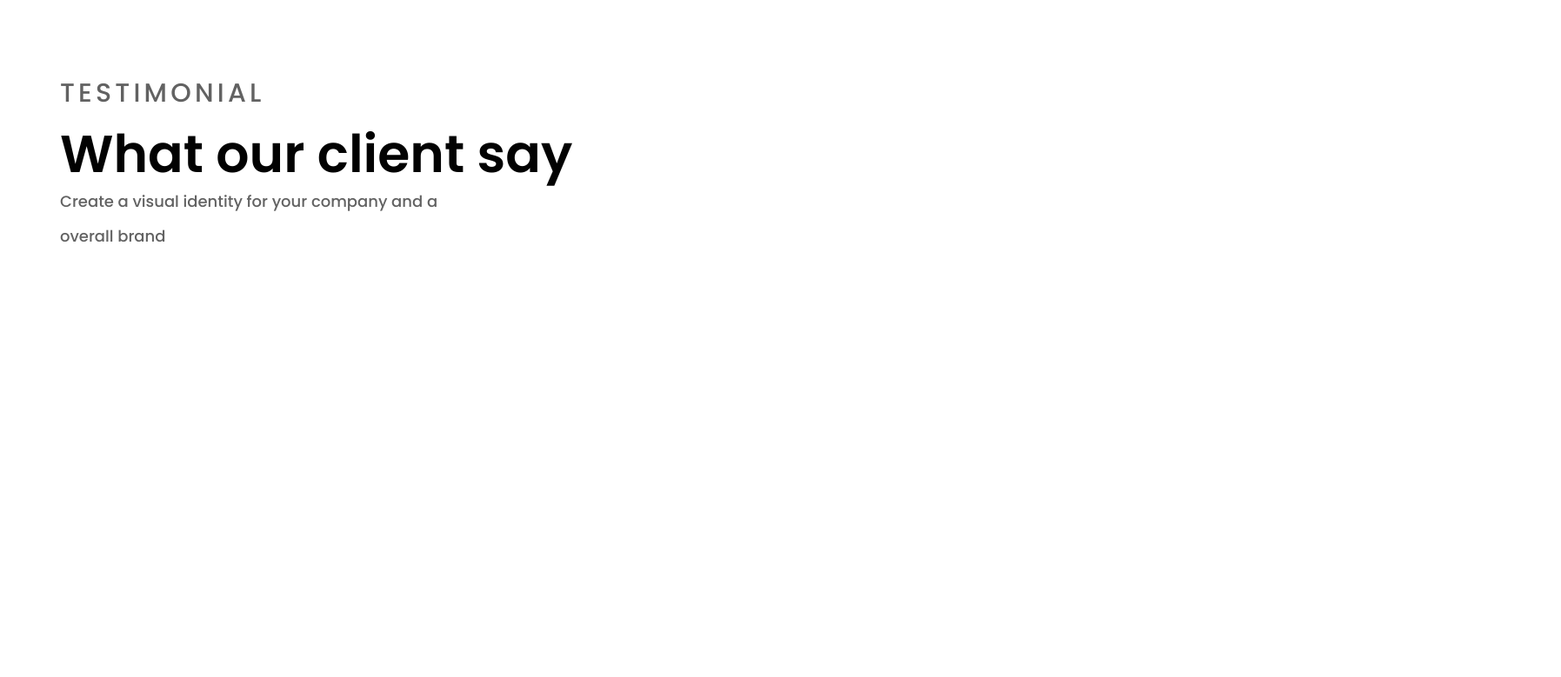
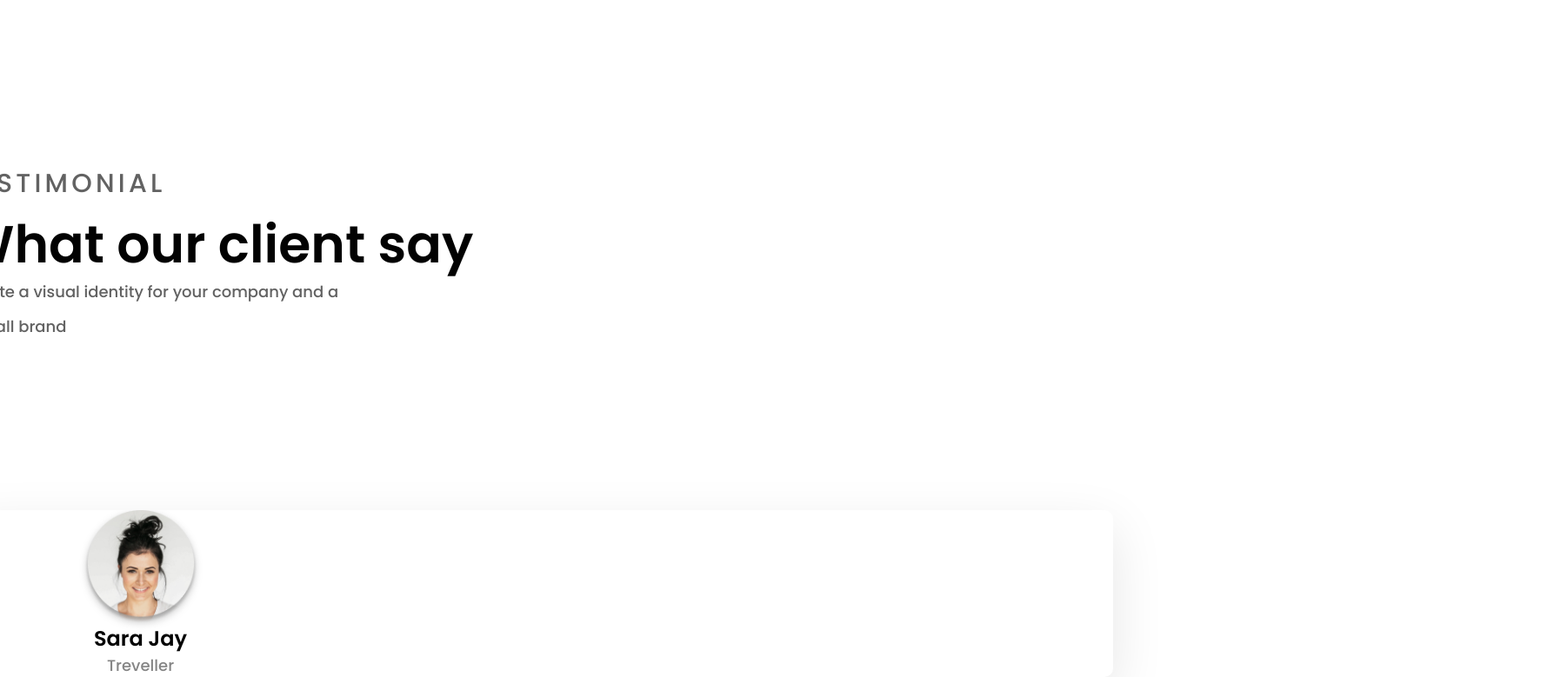
Before and after one commit to Sahil191104/project, a plain HTML site: page newIndex.html in a window 1280 px wide. Shown: the part 3107-3886 px from the top of the page at 87% size, 1795 px wide, since content can reach past the window. Before the commit the page ends 3399 px from the top, so only its background shows below. Drawn offline with nearby package versions, Linux system fonts and the light colour scheme.

Commit message:
24_2_2023

```diff
--- a/assest/css/newStyle.css
+++ b/assest/css/newStyle.css
@@ -475,14 +475,12 @@ header .serch {
 /* ************Why-section********* */
 
 #why {
-    margin-top: 17.8rem;
+    margin-top: 17.7rem;
     background: url(../images/mesmerizing-view-sunset-sea-stones.jpg);
-    width: 100%;
-    height: 542px;
-    background-position: center center;
-    background-size: cover;
+    background-size: 100% 79rem;
     position: relative;
-    margin-bottom: 30rem;
+    background-size: 100% 50rem;
+    background-repeat: no-repeat;
 }
 
 .why-container h2 {
@@ -491,7 +489,7 @@ header .serch {
     font-size: 60px;
     line-height: 70px;
     text-align: center;
-    color: #020202;
+    color: #fff;
 }
 
 .why-container p {
@@ -500,7 +498,7 @@ header .serch {
     font-size: 18px;
     line-height: 36px;
     text-align: center;
-    color: #878787;
+    color: #EFEFEF;
     margin-bottom: 1.7rem;
 }
 
@@ -611,7 +609,7 @@ header .serch {
 }
 
 #ourtor {
-    margin-top: 18rem;
+    margin-top: 16rem;
 }
 
 .our-data h1 {
@@ -647,16 +645,19 @@ header .serch {
 
 /* ********cilentsay-section******* */
 
-#cilentsay {
+#clientsay {
     margin-top: 17.9rem;
 }
 
-.container5 {
-    width: 172.6rem;
-    margin-left: 6.9rem;
+.clinet-container {
+    margin-left: calc((100% - 137rem) / 2);
 }
 
-.cilent-data h3 {
+.client-data {
+    margin-bottom: 191px;
+}
+
+.client-data h3 {
     font-weight: 500;
     font-size: 30px;
     line-height: 70px;
@@ -664,18 +665,52 @@ header .serch {
     color: #626262;
 }
 
-.cilent-data h2 {
+.client-data h2 {
     font-weight: 600;
     font-size: 60px;
     line-height: 70px;
     color: #020202;
 }
 
-.cilent-data p {
+.client-data p {
     font-weight: 500;
     font-size: 18px;
     line-height: 40px;
     color: #626262;
 }
 
+.clinte-slider {
+    box-shadow: 0px 20px 60px rgba(0, 0, 0, 0.1);
+    border-radius: 10px;
+}
+
+.clinte-image {
+    margin: -5rem;
+    height: 130px;
+    width: 130px;
+    margin: 0 auto;
+    filter: drop-shadow(0px 4px 4px rgba(0, 0, 0, 0.25));
+}
+
+.clinte-image img {
+    height: 100%;
+    width: 100%;
+}
+
+.data-clinte h4 {
+    font-weight: 600;
+    font-size: 24px;
+    /* line-height: 70px; */
+    text-align: center;
+    color: #000000;
+}
+
+.data-clinte p {
+    font-weight: 500;
+    font-size: 18px;
+    /* line-height: 70px; */
+    text-align: center;
+    color: #858585;
+}
+
 /* ******************************** */
--- a/newIndex.html
+++ b/newIndex.html
@@ -288,14 +288,26 @@
             </div>
         </section>
         <!-- 5 -->
-        <section id="cilentsay">
-            <div class="container5">
-                <div class="cilent-data">
+        <section id="clientsay">
+            <div class="clinet-container">
+                <div class="client-data">
                     <h3>TESTIMONIAL</h3>
                     <h2>What our client say</h2>
                     <p>Create a visual identity for your company and a<br>overall brand</p>
                 </div>
-            </div>
+                <div class="swiper clinte-slider">
+                    <div class="swiper-wrapper">
+                        <div class="swiper-slide">
+                            <div class="clinte-image">
+                                <img src="./assest/images/Mask Group.png" alt="">
+                            </div>
+                            <div class="data-clinte">
+                                <h4>Sara Jay</h4>
+                                <p>Treveller</p>
+                            </div>
+                        </div>
+                    </div>
+                </div>
         </section>
     </main>
 
@@ -362,6 +374,35 @@
     </script>
 
     <script>
+        var swiper2 = new Swiper(".clinte-slider", {
+            slidesPerView: 1,
+            spaceBetween: 10,
+            pagination: {
+                el: ".swiper-pagination",
+                clickable: true,
+            },
+            navigation: {
+                nextEl: '.swiper-button-next1',
+                prevEl: '.swiper-button-prev1',
+            },
+            breakpoints: {
+                640: {
+                    slidesPerView: 1,
+                    spaceBetween: 12,
+                },
+                768: {
+                    slidesPerView: 2,
+                    spaceBetween: 16,
+                },
+                1024: {
+                    slidesPerView: 3,
+                    spaceBetween: 43,
+                },
+            },
+        });
+    </script>
+
+    <script>
         function toggleMenu() {
             document.getElementById("menu").classList.toggle('showHide')
         }
```
Also changed, not shown: assest/images/Mask Group.png (added), assest/images/client 2.png (added), assest/images/client 3.png (added).
